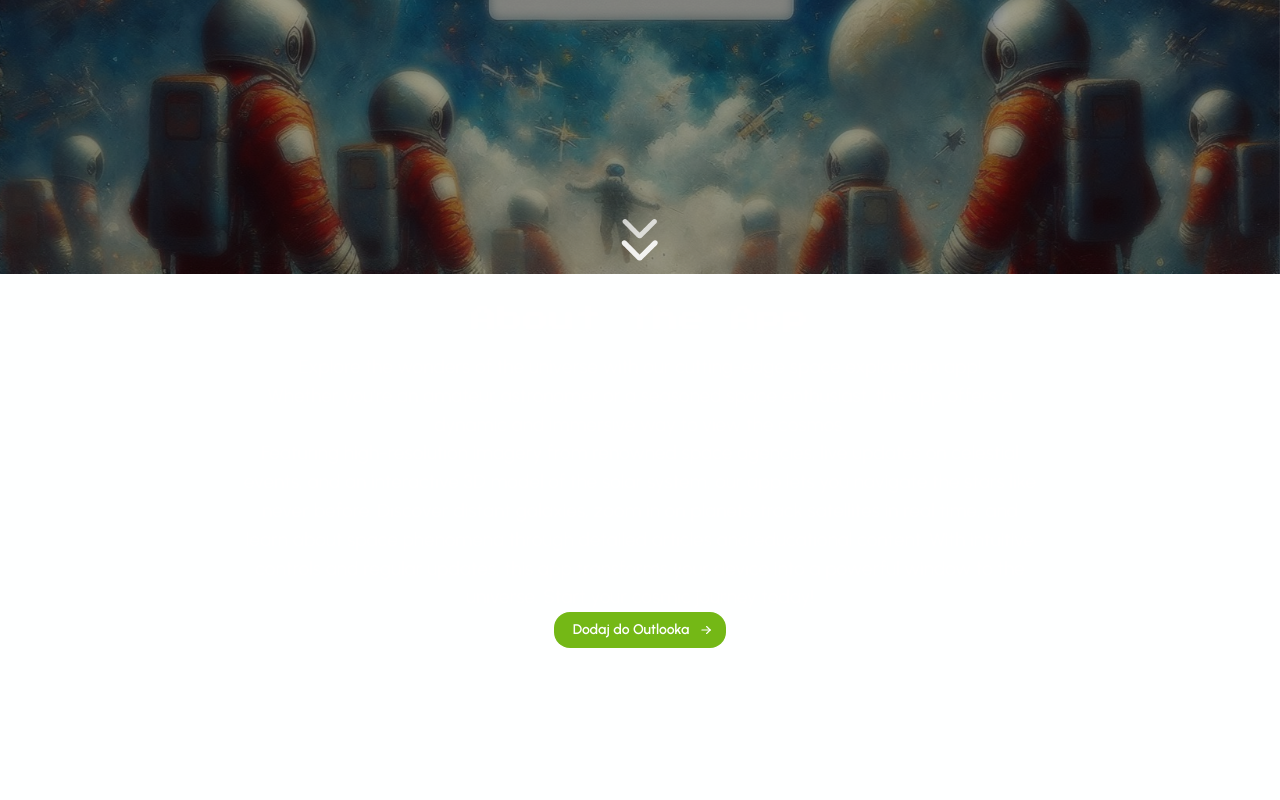
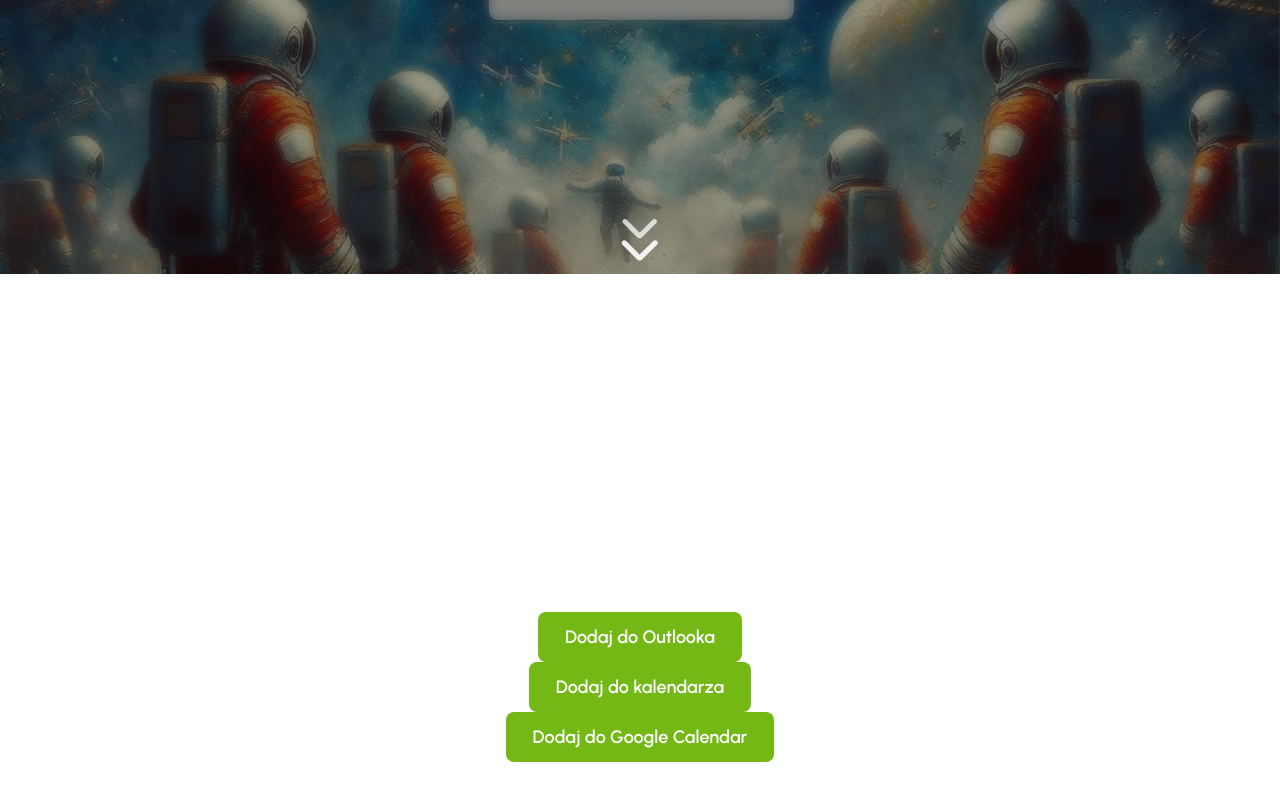
Before and after one commit to Weloxowy/GbsSystem, a React (Vite) app in the folder gbssystem.client/: page / in a window 1280 px wide. Shown: the part 526-1326 px from the top of the page. Built offline with nearby package versions, Linux system fonts and the light colour scheme.

Commit message:
Added Google Calendar and Outlook Calendar

```diff
--- a/gbssystem.client/package.json
+++ b/gbssystem.client/package.json
@@ -15,7 +15,6 @@
     "@mantine/form": "^7.13.2",
     "@mantine/hooks": "^7.13.2",
     "@mantine/modals": "^7.13.2",
-    "@tabler/core": "^1.0.0-beta21",
     "dayjs": "^1.11.13",
     "file-system": "^2.2.2",
     "prop-types": "^15.8.1",
@@ -27,7 +26,6 @@
   },
   "devDependencies": {
     "@eslint/js": "^9.11.1",
-    "@tabler/icons-react": "^3.19.0",
     "@types/node": "^20.12.2",
     "@types/react": "^18.3.10",
     "@types/react-dom": "^18.3.0",
--- /dev/null
+++ b/gbssystem.client/src/components/AddToCalendar/AddToCalendarGoogle.tsx
@@ -0,0 +1,27 @@
+import React from 'react';
+import {Button} from "@mantine/core";
+
+interface AddToCalendarProps {
+    date: Date;
+    title: string;
+    description?: string;
+}
+
+const AddToCalendarGoogle: React.FC<AddToCalendarProps> = ({ date, title, description = ''}) => {
+    const handleAddToCalendar = () => {
+        const formattedDate = date.toISOString().replace(/-|:|\.\d{3}/g, "").slice(0, 15) + 'Z';
+        const endDate = new Date(date);
+        endDate.setHours(date.getHours() + 1);
+        const formattedEndDate = endDate.toISOString().replace(/-|:|\.\d{3}/g, "").slice(0, 15) + 'Z';
+        const googleCalendarUrl = `https://calendar.google.com/calendar/render?action=TEMPLATE&text=${encodeURIComponent(title)}&dates=${formattedDate}/${formattedEndDate}&details=${encodeURIComponent(description)}`;
+        window.open(googleCalendarUrl, '_blank');
+    };
+
+    return (
+        <Button onClick={handleAddToCalendar} radius={"md"} size={"lg"}>
+            Dodaj do Google Calendar
+        </Button>
+    );
+};
+
+export default AddToCalendarGoogle;
--- /dev/null
+++ b/gbssystem.client/src/components/AddToCalendar/AddToCalendarIcs.tsx
@@ -0,0 +1,56 @@
+import React from 'react';
+import { createEvent } from 'ics';
+import {Button} from "@mantine/core";
+
+interface AddToCalendarProps {
+    date: Date;
+    title: string;
+}
+
+const AddToCalendarIcs: React.FC<AddToCalendarProps> = ({ date, title }) => {
+    const handleAddToCalendar = () => {
+        const eventDate = [
+            date.getFullYear(),
+            date.getMonth() + 1,
+            date.getDate(),
+            date.getHours(),
+            date.getMinutes(),
+        ];
+
+        const event = {
+            start: eventDate as [number, number, number, number, number],
+            duration: { hours: 1, minutes: 0 },
+            title: title,
+            description: '',
+            location: '',
+            url: 'http://localhost:8080',
+            status: 'CONFIRMED',
+            busyStatus: 'BUSY',
+            organizer: { name: 'Organizer', email: 'organizer@example.com' },
+        };
+
+        createEvent(event, (error, value) => {
+            if (error) {
+                console.error('Error creating event:', error);
+                return;
+            }
+            const icsContent = value;
+            const blob = new Blob([icsContent], { type: 'text/calendar;charset=utf-8' });
+            const url = URL.createObjectURL(blob);
+            const a = document.createElement('a');
+            a.href = url;
+            a.target = '_blank';
+            a.download = `${title}.ics`;
+            a.click();
+            URL.revokeObjectURL(url);
+        });
+    };
+
+    return (
+        <Button onClick={handleAddToCalendar} radius={"md"} size={"lg"}>
+            Dodaj do kalendarza
+        </Button>
+    );
+};
+
+export default AddToCalendarIcs;
--- a/gbssystem.client/src/components/AddToCalendar/AddToCalendar.tsx
+++ b/gbssystem.client/src/components/AddToCalendar/AddToCalendarOutlook.tsx
@@ -1,31 +1,26 @@
 import React from 'react';
 import {Button} from "@mantine/core";
-import {IconArrowRight} from '@tabler/icons-react';
 
 interface AddToCalendarProps {
     date: Date;
     title: string;
 }
 
-const AddToCalendar: React.FC<AddToCalendarProps> = ({ date, title }) => {
+const AddToCalendarOutlook: React.FC<AddToCalendarProps> = ({ date, title }) => {
     const handleAddToCalendar = () => {
         const formattedDate = date.toISOString().replace(/-|:|\.\d{3}/g, "");
         const endDate = new Date(date);
-        endDate.setHours(date.getHours() + 1); // Przykład wydarzenia na 1 godzinę
+        endDate.setHours(date.getHours() + 1);
         const formattedEndDate = endDate.toISOString().replace(/-|:|\.\d{3}/g, "");
-
-        // URL dla tworzenia wydarzenia w Outlook Web
         const outlookUrl = `https://outlook.office.com/calendar/0/deeplink/compose?subject=${encodeURIComponent(title)}&startdt=${formattedDate}&enddt=${formattedEndDate}`;
-
-        // Otwieramy Outlook Web z predefiniowanym wydarzeniem
         window.open(outlookUrl, '_blank');
     };
 
     return (
-        <Button onClick={handleAddToCalendar} rightSection={<IconArrowRight size={14} />} radius={"lg"}>
+        <Button onClick={handleAddToCalendar} radius={"md"} size={"lg"}>
             Dodaj do Outlooka
         </Button>
     );
 };
 
-export default AddToCalendar;
+export default AddToCalendarOutlook;
--- a/gbssystem.client/src/mainPage/MainPage.tsx
+++ b/gbssystem.client/src/mainPage/MainPage.tsx
@@ -4,7 +4,10 @@ import classes from "./MainPage.module.css";
 import backgroundImage from "../assets/Zdj_hackaton_1.jpeg";
 import Lottie from 'react-lottie';
 import animation from '../assets/scroll.json'
-import AddToCalendar from "../components/AddToCalendar/AddToCalendar.tsx";
+import AddToCalendarOutlook from "../components/AddToCalendar/AddToCalendarOutlook.tsx";
+import AddToCalendarIcs from "../components/AddToCalendar/AddToCalendarIcs.tsx";
+import AddToCalendarGoogle from "../components/AddToCalendar/AddToCalendarGoogle.tsx";
+import React from "react";
 export default function MainPage() {
     const navigation = useNavigate();
 
@@ -61,7 +64,9 @@ export default function MainPage() {
                     Featuring high-resolution imagery from renowned space agencies, live updates on celestial events, and an interactive 3D model of the solar system, our app lets you navigate the stars like never before.
                 Discover distant galaxies, zoom in on planets, track satellites in real time, and learn about space phenomena through detailed articles and educational content. With intuitive controls and regular updates, this app transforms your device into a powerful window to the universe. Start your cosmic journey today!
                 </Text>
-                <AddToCalendar date={new Date()} title={"Testowe wydarzenie"} />
+                <AddToCalendarOutlook date={new Date()} title={"Testowe wydarzenie"} />
+                <AddToCalendarIcs date={new Date()} title={"Testowe wydarzenie"} />
+                <AddToCalendarGoogle date={new Date()} title={"Testowe wydarzenie"} />
             </div>
         </div>
     );
--- a/package.json
+++ b/package.json
@@ -2,6 +2,7 @@
   "dependencies": {
     "@mantine/core": "^7.13.2",
     "@mantine/hooks": "^7.13.2",
+    "@tabler/icons-react": "^3.19.0",
     "react-router-dom": "^6.26.2"
   },
   "devDependencies": {
```
Also changed, not shown: 2 other files (tests, documents, lock files or other folders).
